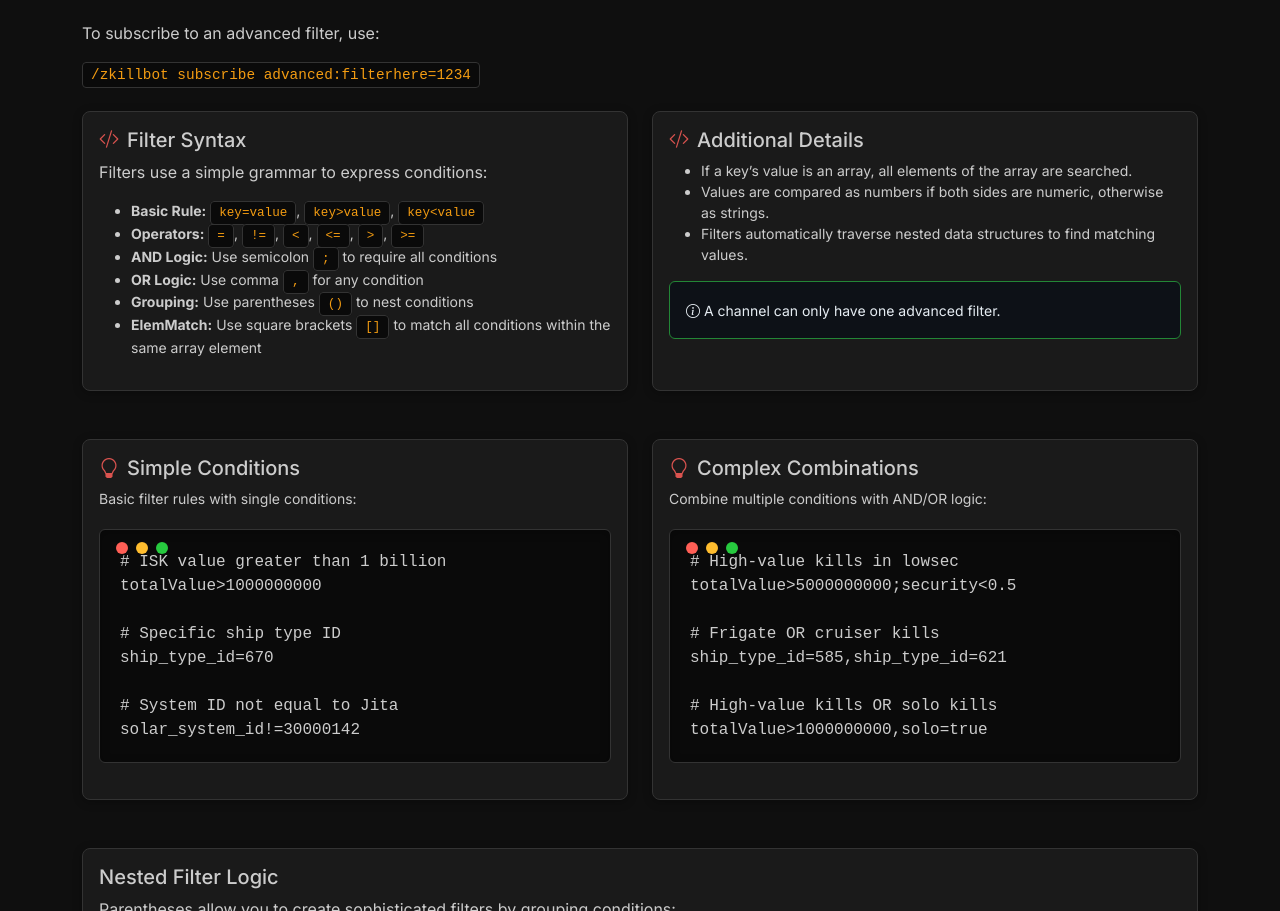
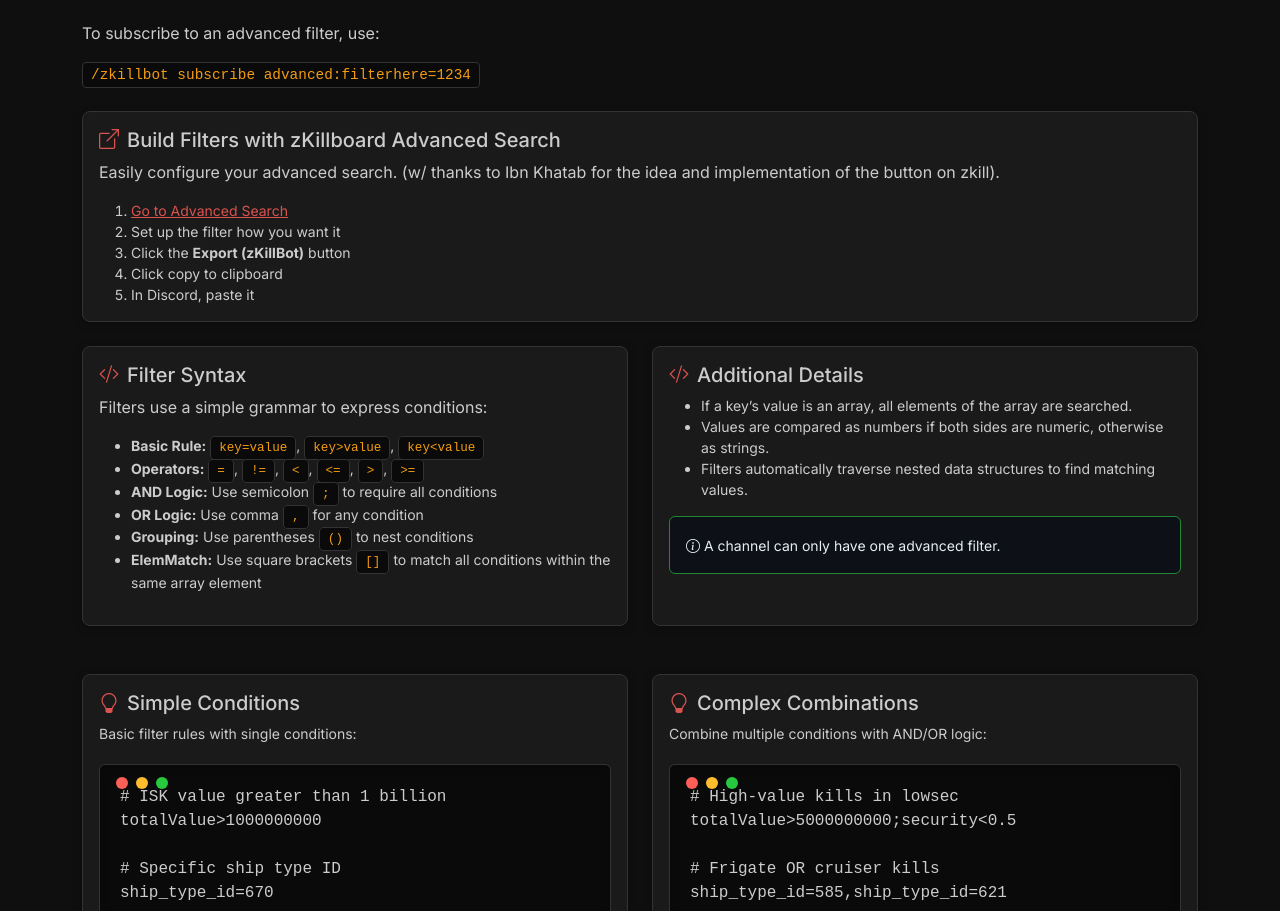
Before and after one commit to zKillboard/zkillbot, a website: page docs/index.html in a window 1280 px wide. Shown: the part 5952-6863 px from the top of the page. Drawn offline with nearby package versions, Linux system fonts and the light colour scheme.

Commit message:
adding section about advanced search on zkill

```diff
--- a/docs/index.html
+++ b/docs/index.html
@@ -583,6 +583,20 @@ tz:au, tz:eu, tz:ru, tz:use, tz:usw
 			</code>
 			<br/><br/>
 
+            <div class="card mb-4">
+                <div class="card-body">
+                    <h5 class="card-title"><i class="bi bi-box-arrow-up-right me-2" style="color: #d9534f;"></i>Build Filters with zKillboard Advanced Search</h5>
+                    <p class="card-text">Easily configure your advanced search. (w/ thanks to Ibn Khatab for the idea and implementation of the button on zkill).</p>
+                    <ol class="small mb-0">
+                        <li><a href="https://zkillboard.com/asearch/" target="_blank" rel="noopener noreferrer">Go to Advanced Search</a></li>
+                        <li>Set up the filter how you want it</li>
+                        <li>Click the <strong>Export (zKillBot)</strong> button</li>
+                        <li>Click copy to clipboard</li>
+                        <li>In Discord, paste it</li>
+                    </ol>
+                </div>
+            </div>
+
             <div class="row mb-4">
                 <div class="col-lg-6 mb-4">
                     <div class="card h-100">
```
